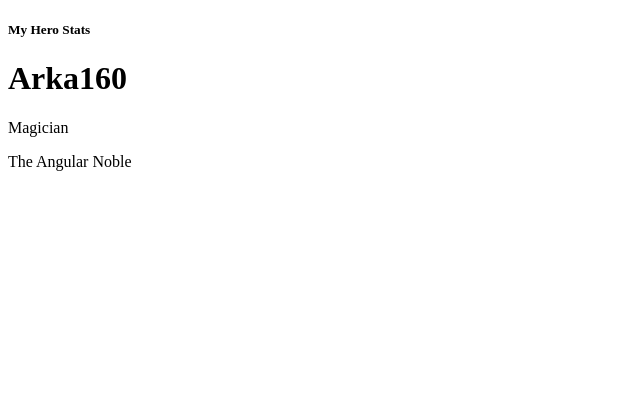
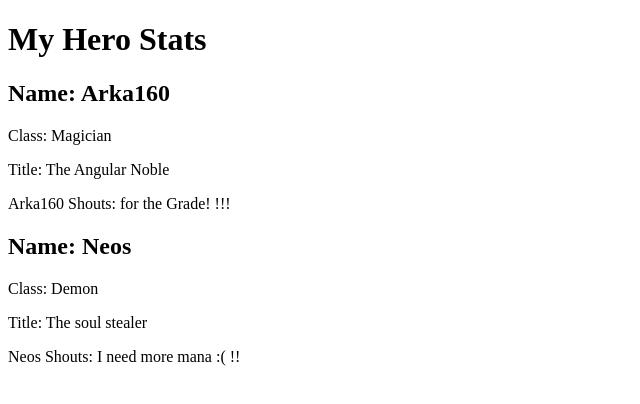
Before and after one commit to arkalive160/angular2Expo, an Angular app: page / in a window 1280 px wide. Shown: the top 404 px of the page, without its empty margins (0-640 px from the left). Built offline with nearby package versions, Linux system fonts and the light colour scheme.

Commit message:
step 2: directives ngif ngfor

```diff
--- a/src/app/app.component.ts
+++ b/src/app/app.component.ts
@@ -3,22 +3,49 @@ import { Component } from '@angular/core';
 @Component({
   selector: 'app-component',
   template: `
-              <h5>  {{title}}   </h5>
-              <h1> {{champion.name}} </h1>
-              <p> {{champion.class}} </p>
-              <p> {{champion.title}} </p>
+              <h1>  {{title}}   </h1>
+
+              <div *ngFor="let champion of champions" >
+
+                <h2> Name:  {{champion.name}} </h2>
+                <p>Class: {{champion.class}} </p>
+                <p>Title: {{champion.title}} </p>
+                <p *ngIf=" champion.mana > 0">
+                {{champion.name}} Shouts: {{champion.CombatPhrase}} !!!
+                </p>
+
+                <p *ngIf= "champion.mana === 0">
+                {{champion.name}} Shouts: I need more mana :( !!
+                </p>
+
+
+              </div>
+
             `
 
 })
 export class AppComponent {
   title = 'My Hero Stats';
 
-  champion = {
-    "id":  1,
-    "name": "Arka160",
-    "title": "The Angular Noble",
-    "class": "Magician"
-
-  };
+  champions = [
+    {
+      "id":  1,
+      "name": "Arka160",
+      "title": "The Angular Noble",
+      "class": "Magician",
+      "CombatPhrase": "for the Grade!",
+      "healt": 80,
+      "mana": 150
+    },
+    {
+      "id":  2,
+      "name": "Neos",
+      "title": "The soul stealer",
+      "class": "Demon",
+      "CombatPhrase": "Everybody will lose >:D",
+      "healt": 300,
+      "mana": 0
+    }
+    ];
 
 }
```
